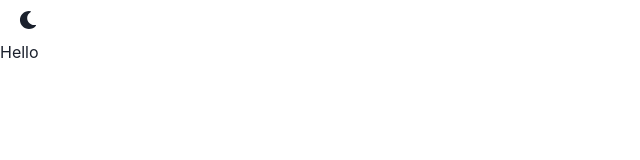
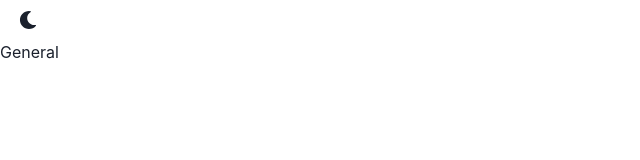
Before and after one commit to inchalep/react-assessment, a React (Create React App) app: page /general in a window 1280 px wide. Shown: the top 160 px of the page, without its empty margins (0-640 px from the left). Built offline with nearby package versions, Linux system fonts and the light colour scheme.

Commit message:
feat: routing setup complete

```diff
--- a/package.json
+++ b/package.json
@@ -10,10 +10,14 @@
     "@testing-library/react": "^13.4.0",
     "@testing-library/user-event": "^14.4.3",
     "framer-motion": "^6.5.1",
+    "localforage": "^1.10.0",
+    "match-sorter": "^6.3.1",
     "react": "^18.2.0",
     "react-dom": "^18.2.0",
     "react-icons": "^3.11.0",
+    "react-router-dom": "^6.4.5",
     "react-scripts": "5.0.1",
+    "sort-by": "^1.2.0",
     "web-vitals": "^2.1.4"
   },
   "scripts": {
--- a/src/App.js
+++ b/src/App.js
@@ -1,20 +1,19 @@
 import React from 'react';
-import {
-  ChakraProvider,
-  Box,
-  Text,
-  theme,
-} from '@chakra-ui/react';
 import { ColorModeSwitcher } from './ColorModeSwitcher';
-
+import Login from './pages/login';
+import Clients from './pages/clients';
+import General from './pages/general';
+import { Route, Routes } from 'react-router-dom';
 function App() {
   return (
-    <ChakraProvider theme={theme}>
-      <ColorModeSwitcher/>
-      <Box>
-        <Text>Hello</Text>
-      </Box>
-    </ChakraProvider>
+    <>
+      <ColorModeSwitcher />
+      <Routes>
+        <Route path="/login" element={<Login />} />
+        <Route path="/clients" element={<Clients />} />
+        <Route path="/general" element={<General />} />
+      </Routes>
+    </>
   );
 }
 
--- a/src/index.js
+++ b/src/index.js
@@ -1,17 +1,23 @@
-import { ColorModeScript } from '@chakra-ui/react';
+import { ChakraProvider, ColorModeScript } from '@chakra-ui/react';
 import React, { StrictMode } from 'react';
 import * as ReactDOM from 'react-dom/client';
+import { BrowserRouter } from 'react-router-dom';
 import App from './App';
 import reportWebVitals from './reportWebVitals';
 import * as serviceWorker from './serviceWorker';
+import { costomTheme } from './styles/theme';
 
 const container = document.getElementById('root');
 const root = ReactDOM.createRoot(container);
 
 root.render(
   <StrictMode>
-    <ColorModeScript />
-    <App />
+    <ChakraProvider theme={costomTheme}>
+      <ColorModeScript />
+      <BrowserRouter>
+      <App />
+      </BrowserRouter>
+    </ChakraProvider>
   </StrictMode>
 );
 serviceWorker.unregister();
--- /dev/null
+++ b/src/pages/clients/index.js
@@ -0,0 +1,9 @@
+import React from 'react'
+
+const Clients = () => {
+  return (
+    <div>Clients</div>
+  )
+}
+
+export default Clients
--- /dev/null
+++ b/src/pages/general/index.js
@@ -0,0 +1,9 @@
+import React from 'react'
+
+const General = () => {
+  return (
+    <div>General</div>
+  )
+}
+
+export default General
--- /dev/null
+++ b/src/pages/login/index.js
@@ -0,0 +1,9 @@
+import React from 'react'
+
+const Login = () => {
+  return (
+    <div>Login</div>
+  )
+}
+
+export default Login
--- /dev/null
+++ b/src/styles/globalStyle.js
@@ -0,0 +1,7 @@
+export const styles = {
+  '.wrapper': {
+    maxWidth: '1410px',
+    width: '94%',
+    margin: '0 auto',
+  },
+};
--- /dev/null
+++ b/src/styles/theme.js
@@ -0,0 +1,10 @@
+import { extendTheme } from '@chakra-ui/react';
+import { styles as globalStyle } from './globalStyle';
+
+export const costomTheme = extendTheme({
+  styles: {
+    global: {
+      ...globalStyle,
+    },
+  },
+});
```
Also changed, not shown: src/templates/clientForm/index.js (added, +9 -0 lines), 1 other file (tests, documents, lock files or other folders).
